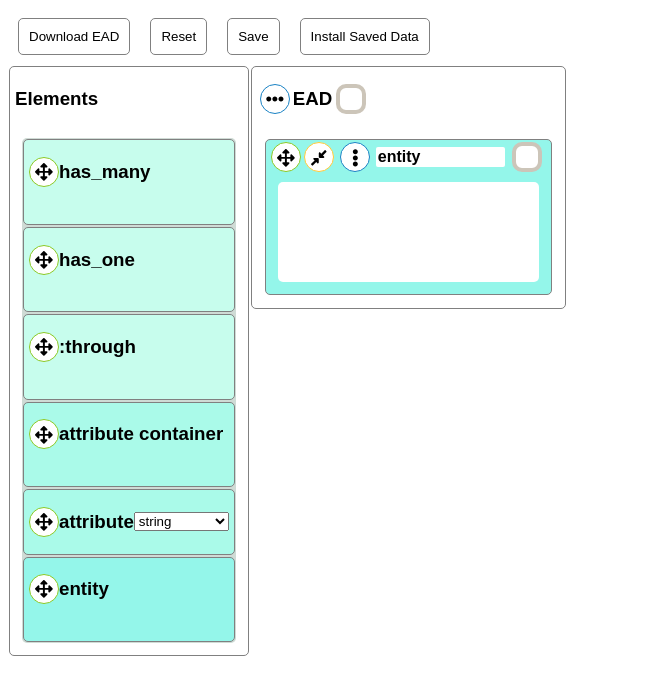
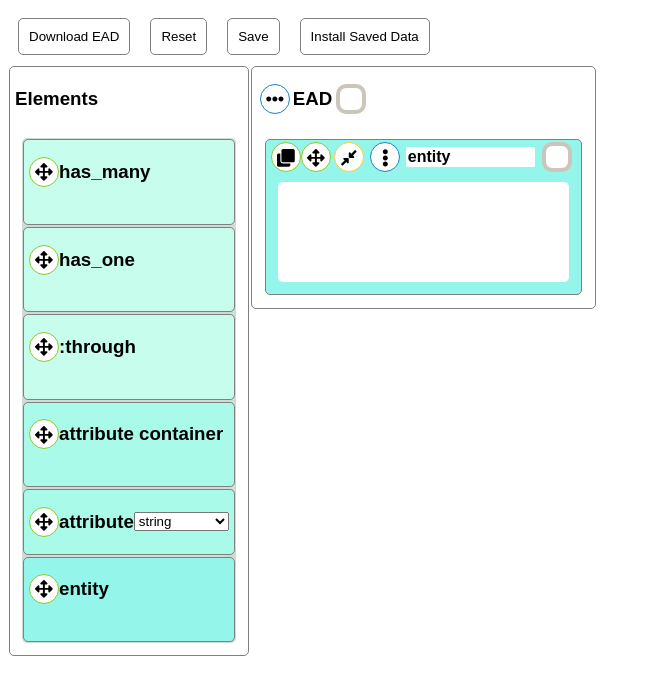
Before and after one commit to ozovalihasan/ead, a React (Create React App) app: page / in a window 1280 px wide. Shown: the top 694 px of the page, without its empty margins (0-650 px from the left). Built offline with nearby package versions, Linux system fonts and the light colour scheme.

Commit message:
Add a feature to create clones of containers

```diff
--- a/src/components/App.js
+++ b/src/components/App.js
@@ -3,7 +3,7 @@ import { DragDropContext, Droppable } from 'react-beautiful-dnd';
 import { useDispatch, useSelector } from 'react-redux';
 import { library } from '@fortawesome/fontawesome-svg-core';
 import {
-  faArrowsAlt, faExpandAlt, faCompressAlt, faEllipsisH, faEllipsisV, faFlag,
+  faArrowsAlt, faExpandAlt, faCompressAlt, faEllipsisH, faEllipsisV, faFlag, faClone,
 } from '@fortawesome/free-solid-svg-icons';
 import styled from 'styled-components';
 import Model from './Model';
@@ -14,13 +14,15 @@ import {
   updateDraggedItemId,
   resetState,
   installState,
+  cloneItem,
+  changeDragHandleClone,
 } from '../redux';
 import saveJSON from './saveJSON';
 
-library.add(faArrowsAlt, faExpandAlt, faCompressAlt, faEllipsisH, faEllipsisV, faFlag);
+library.add(faArrowsAlt, faExpandAlt, faCompressAlt, faEllipsisH, faEllipsisV, faFlag, faClone);
 
 const App = () => {
-  const { items, dragDropCategory } = useSelector((state) => state.block);
+  const { items, dragDropCategory, dragHandleClone } = useSelector((state) => state.block);
 
   const [idCount, setIdCount] = useState(
     Math.max(...Object.keys(items).map((item) => parseInt(item, 10))) + 1,
@@ -61,6 +63,13 @@ const App = () => {
     }
 
     if (!checkDragDropCategory(draggableId, destination.droppableId)) {
+      return;
+    }
+
+    if (dragHandleClone) {
+      dispatch(cloneItem(draggableId, destination.droppableId, destination.index, idCount));
+      dispatch(changeDragHandleClone(false));
+      idCountIncrease();
       return;
     }
 
--- a/src/components/Model.js
+++ b/src/components/Model.js
@@ -5,7 +5,12 @@ import { Draggable, Droppable } from 'react-beautiful-dnd';
 import { useDispatch, useSelector } from 'react-redux';
 import { FontAwesomeIcon } from '@fortawesome/react-fontawesome';
 import {
-  changeContent, changeType, checkDirection, expandItem, updateRestrictedDropId,
+  changeContent,
+  changeType,
+  checkDirection,
+  expandItem,
+  updateRestrictedDropId,
+  changeDragHandleClone,
 } from '../redux';
 
 const Model = ({
@@ -58,7 +63,21 @@ const Model = ({
                 name="isRestrictedDrop"
               >
                 <TitleCheck>
-
+                  {
+                    !allItems[id].isDragDisabled
+                    && allItems[id].entity
+                    && !allItems[id].factory
+                    && (
+                      <HandleDrag
+                        {...providedDrag.dragHandleProps}
+                        title="Drag to clone this item"
+                        onMouseDown={() => dispatch(changeDragHandleClone(true))}
+                        isRestrictedDrag={isRestrictedDrag(id)}
+                      >
+                        <FontAwesomeIcon icon="clone" size="lg" />
+                      </HandleDrag>
+                    )
+                  }
                   {
                     allItems[id].isDragDisabled || (
                       <HandleDrag
@@ -75,6 +94,7 @@ const Model = ({
                     allItems[id].factory
                     || allItems[id].attribute
                     || allItems[id].isDragDisabled
+
                     || (
                       <ExpandButton
                         name="expand"
@@ -89,7 +109,10 @@ const Model = ({
                   }
 
                   {
-                    allItems[id].factory || (
+                    !(allItems[id].factory
+                      || allItems[id].attribute
+                      || allItems[id].entityClone)
+                    && (
                       <DirectionButton
                         name="direction"
                         type="button"
@@ -103,7 +126,8 @@ const Model = ({
 
                   {
                     (
-                      ((allItems[id].entity || allItems[id].attribute) && !allItems[id].factory) ? (
+                      ((allItems[id].entity || allItems[id].attribute || allItems[id].entityClone)
+                      && !allItems[id].factory) ? (
                         <ModelInput
                           type="text"
                           onChange={
@@ -111,14 +135,15 @@ const Model = ({
                           }
                           value={allItems[id].content}
                         />
-                      ) : (
-                        <Title>
-                          {allItems[id].content}
-                        </Title>
-                      )
+                        ) : (
+                          <Title>
+                            {allItems[id].content}
+                          </Title>
+                        )
                     )
                   }
-
+                  { allItems[id].entityClone
+                     && (allItems[(allItems[id].cloneParent)].content)}
                   {
                     (allItems[id].attribute) && (
                       <select
@@ -157,13 +182,18 @@ const Model = ({
                   <Droppable
                     droppableId={id.toString()}
                     direction={allItems[id].order}
-                    isDropDisabled={disabledChildIds.includes(id)
+                    isDropDisabled={
+                      disabledChildIds.includes(id)
                       || allItems[id].isDropDisabled
                       || allItems[id].factory
-                      || (existRestrictedDrop && restrictedDropId !== id)
-                      || (draggedItemId !== -1
+                      || (
+                        existRestrictedDrop && restrictedDropId !== id
+                      )
+                      || (
+                        draggedItemId !== -1
                         && !checkDragDropCategory(draggedItemId, id)
-                      )}
+                      )
+                    }
                   >
                     {(providedDrop, snapshot) => (
                       <DropContainer
--- a/src/redux/block/blockReducer.js
+++ b/src/redux/block/blockReducer.js
@@ -173,11 +173,47 @@ const blockSlice = createSlice({
     },
 
     resetState: () => initialState,
+
     installState: () => {
       if (localStorage.block) {
         return JSON.parse(localStorage.block);
       }
       return initialState;
+    },
+
+    changeDragHandleClone: {
+      reducer: (state, { payload }) => {
+        state.dragHandleClone = payload.isClone;
+      },
+      prepare: (isClone) => ({ payload: { isClone } }),
+    },
+
+    cloneItem: {
+      reducer: (state, { payload }) => {
+        const newItem = {
+          ...state.items[payload.itemId],
+          subItemIds: [],
+          category: 'entityClone',
+          entity: false,
+          entityClone: true,
+          cloneParent: payload.itemId,
+          color: 'orange',
+          cloneable: false,
+        };
+        state.items[payload.newId] = newItem;
+        state.items[payload.containerId].subItemIds.splice(
+          payload.containerIndex, 0, payload.newId,
+        );
+        state.items[payload.itemId].cloneChildren.push(payload.newId);
+      },
+      prepare: (itemId, containerId,
+        containerIndex, newId) => (
+        {
+          payload: {
+            itemId, containerId, containerIndex, newId,
+          },
+        }
+      ),
     },
 
   },
@@ -198,6 +234,8 @@ export const {
   updateDraggedItemId,
   resetState,
   installState,
+  changeDragHandleClone,
+  cloneItem,
 } = actions;
 
 export default reducer;
--- a/src/redux/block/initialState.js
+++ b/src/redux/block/initialState.js
@@ -1,4 +1,5 @@
 const initialState = {
+  version: '0.2.0',
   items: {
     0: {
       content: 'Initialize your project from EAD',
@@ -95,6 +96,9 @@ const initialState = {
       isDropDisabled: true,
       color: '#94F6EA',
       category: 'entity',
+      cloneable: true,
+      cloneParent: null,
+      cloneChildren: [],
     },
     8: {
       content: 'EAD',
@@ -117,20 +121,25 @@ const initialState = {
       isDropDisabled: false,
       color: '#94F6EA',
       category: 'entity',
+      cloneable: true,
+      cloneParent: null,
+      cloneChildren: [],
     },
   },
   restrictedDropId: -1,
   draggedItemId: -1,
   dragDropCategory: {
     entity: ['EAD', 'association'],
-    association: ['entity'],
+    association: ['entity', 'entityClone'],
     attribute: ['entity', 'attributeContainer'],
     attributeContainer: ['entity'],
     EAD: ['entity'],
     factory: [],
+    entityClone: ['association', 'EAD'],
   },
   restrictedParentIds: [],
   disabledChildIds: [],
+  dragHandleClone: false,
 };
 
 export default initialState;
```
